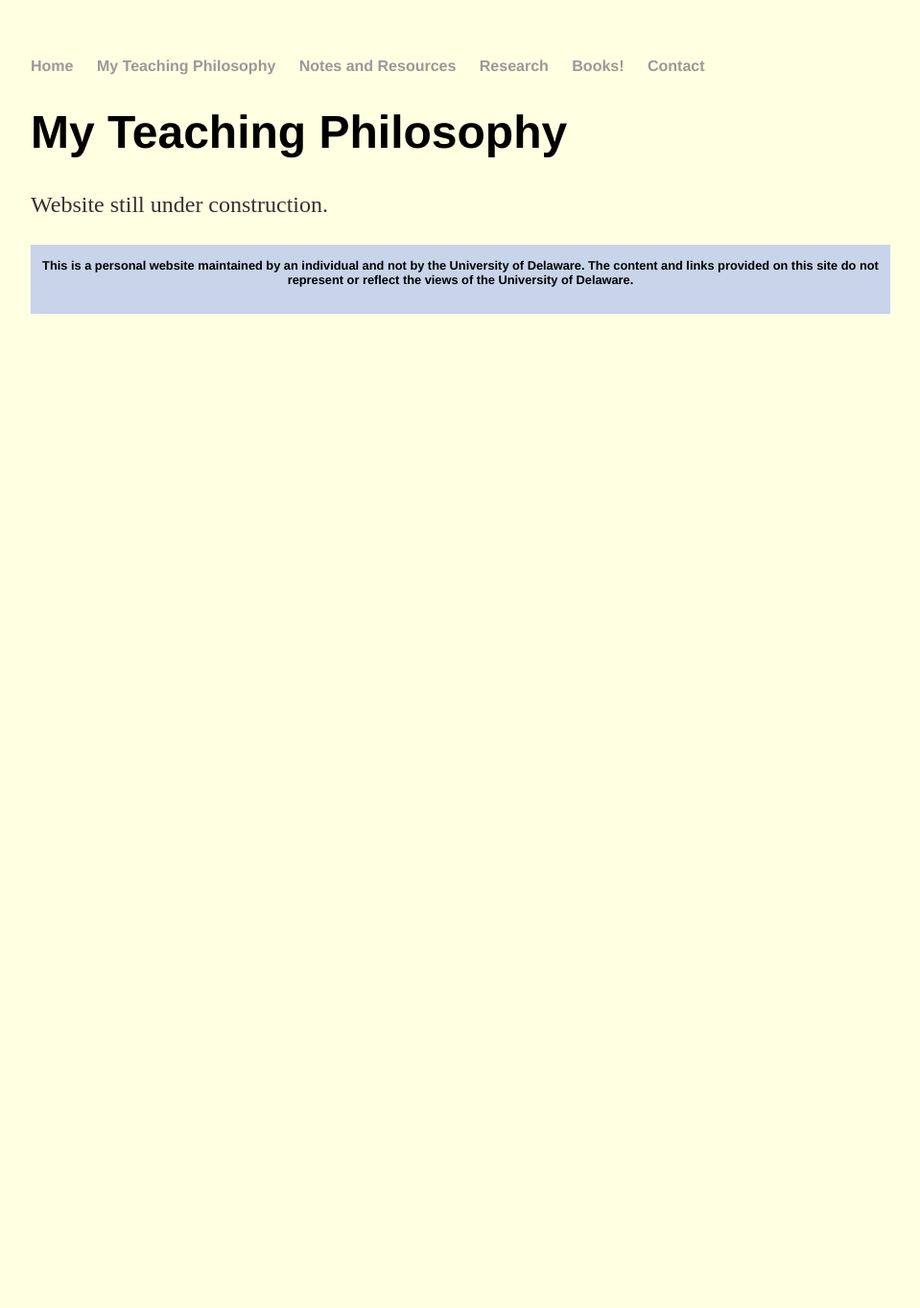
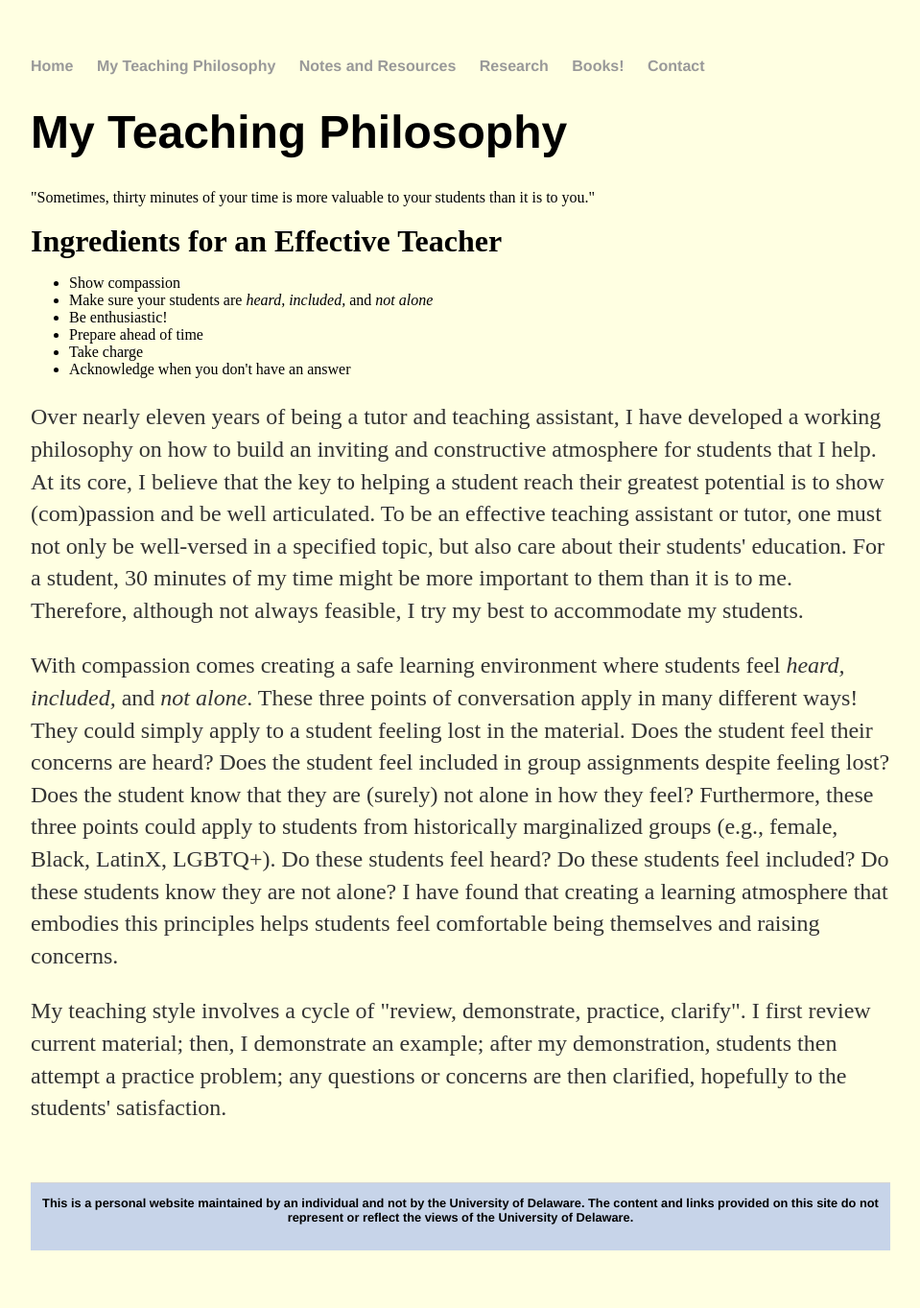
Before and after one commit to jhknakao/jhknakao.github.io, a Jekyll site: the page built from teaching.html, in a window 1280 px wide. Shown: the whole page at 96% size, without its empty margins (160-1119 px from the left). Built offline with Jekyll 4.4.1, drawn with Linux system fonts in a browser that asks for light colours; before the commit the page ends 900 px from its top, so only the background shows below that.

Commit message:
Update teaching.html

```diff
--- a/teaching.html
+++ b/teaching.html
@@ -4,5 +4,27 @@ title: My Teaching Philosophy
 ---
 <div class="blurb">
 	<h1>My Teaching Philosophy</h1>
-	<p>Website still under construction.
+	"Sometimes, thirty minutes of your time is more valuable to your students than it is to you."
+	<br>
+	<br>
+	<font size="6"><b>Ingredients for an Effective Teacher</b></font>
+	<ul>
+		<li>Show compassion</li>
+		<li>Make sure your students are <i>heard, included,</i> and <i>not alone</i></li>
+		<li>Be enthusiastic!</li>
+		<li>Prepare ahead of time</li>
+		<li>Take charge</li>
+		<li>Acknowledge when you don't have an answer</li>
+	</ul>
+	<p>
+		Over nearly eleven years of being a tutor and teaching assistant, I have developed a working philosophy on how to build an inviting and constructive atmosphere for students that I help. At its core, I believe that the key to helping a student reach their greatest potential is to show (com)passion and be well articulated. To be an effective teaching assistant or tutor, one must not only be well-versed in a specified topic, but also care about their students' education. For a student, 30 minutes of my time might be more important to them than it is to me. Therefore, although not always feasible, I try my best to accommodate my students.
+	</p>
+	<p>
+		With compassion comes creating a safe learning environment where students feel <i>heard, included,</i> and <i>not alone</i>. These three points of conversation apply in many different ways! They could simply apply to a student feeling lost in the material. Does the student feel their concerns are heard? Does the student feel included in group assignments despite feeling lost? Does the student know that they are (surely) not alone in how they feel? Furthermore, these three points could apply to students from historically marginalized groups (e.g., female, Black, LatinX, LGBTQ+). Do these students feel heard? Do these students feel included? Do these students know they are not alone? I have found that creating a learning atmosphere that embodies this principles helps students feel comfortable being themselves and raising concerns.
+	</p>
+	<p>
+		My teaching style involves a cycle of "review, demonstrate, practice, clarify". I first review current material; then, I demonstrate an example; after my demonstration, students then attempt a practice problem; any questions or concerns are then clarified, hopefully to the students' satisfaction.
+	</p>
+	<br>
+	<br>
 </div><!-- /.blurb -->
```
